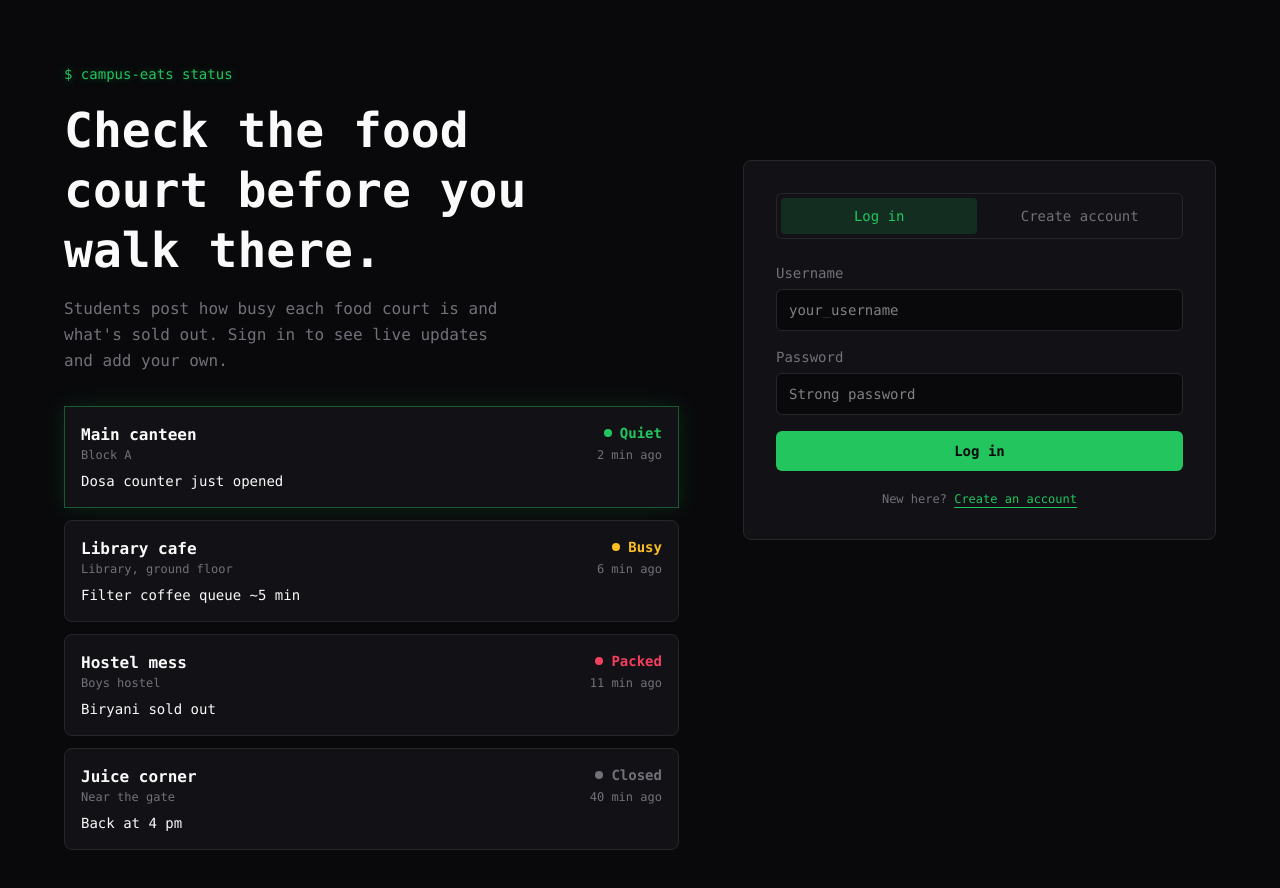
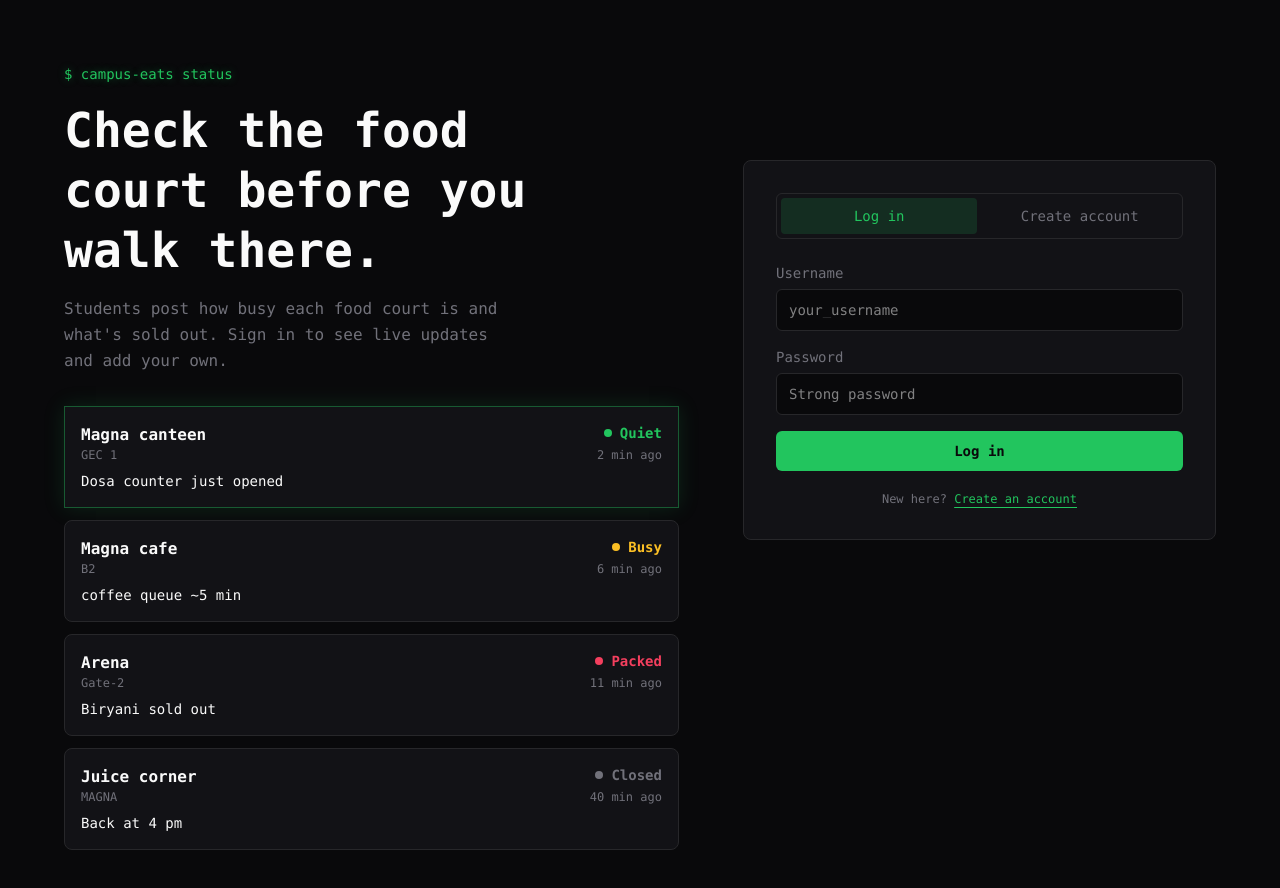
Before and after one commit to MahindraGamini/crowd-heavy, a Next.js app: page / in a window 1280 px wide. Shown: the top 888 px of the page. Built offline with nearby package versions, Linux system fonts and the light colour scheme.

Commit message:
updated the placeholders

```diff
--- a/app/page.tsx
+++ b/app/page.tsx
@@ -12,10 +12,10 @@ type Court = {
 };
 
 const COURTS: Court[] = [
-  { name: "Main canteen", place: "Block A", crowd: "Quiet", note: "Dosa counter just opened", ago: "2 min ago" },
-  { name: "Library cafe", place: "Library, ground floor", crowd: "Busy", note: "Filter coffee queue ~5 min", ago: "6 min ago" },
-  { name: "Hostel mess", place: "Boys hostel", crowd: "Packed", note: "Biryani sold out", ago: "11 min ago" },
-  { name: "Juice corner", place: "Near the gate", crowd: "Closed", note: "Back at 4 pm", ago: "40 min ago" },
+  { name: "Magna canteen", place: "GEC 1", crowd: "Quiet", note: "Dosa counter just opened", ago: "2 min ago" },
+  { name: "Magna cafe", place: " B2", crowd: "Busy", note: " coffee queue ~5 min", ago: "6 min ago" },
+  { name: "Arena", place: "Gate-2", crowd: "Packed", note: "Biryani sold out", ago: "11 min ago" },
+  { name: "Juice corner", place: "MAGNA", crowd: "Closed", note: "Back at 4 pm", ago: "40 min ago" },
 ];
 
 const TONE: Record<Court["crowd"], string> = {
@@ -163,7 +163,7 @@ export default function Home() {
               {mode === "signup" && (
                 <div>
                   <label htmlFor="email" className="mb-1.5 block text-sm text-[var(--term-muted)]">Email</label>
-                  <input id="email" type="email" autoComplete="email" placeholder="you@college.edu" value={email} onChange={(e) => setEmail(e.target.value)} className="terminal-input w-full rounded-md px-3 py-2.5 text-sm" />
+                  <input id="email" type="email" autoComplete="email" placeholder="you@mail.com" value={email} onChange={(e) => setEmail(e.target.value)} className="terminal-input w-full rounded-md px-3 py-2.5 text-sm" />
                 </div>
               )}
 
```
